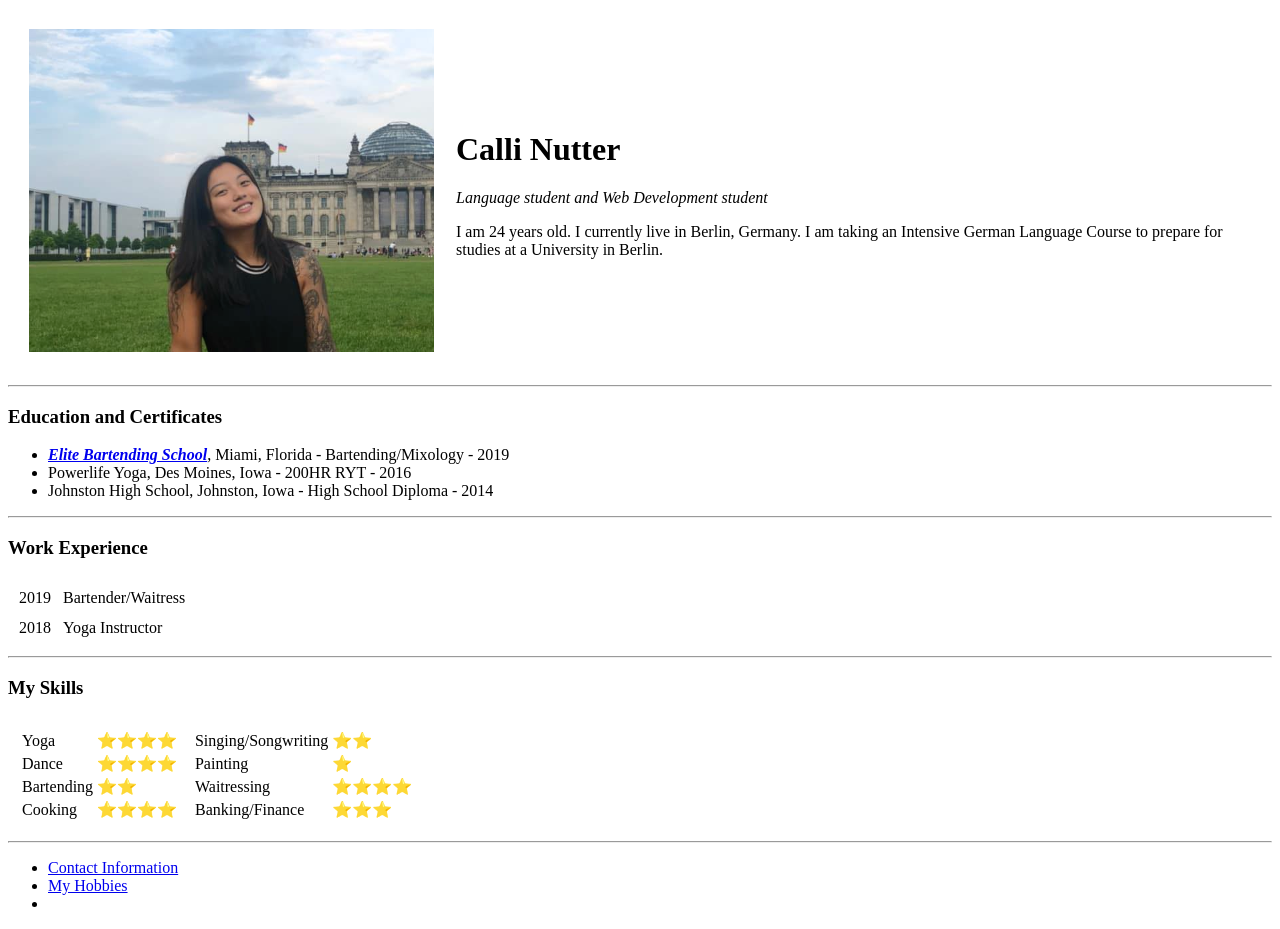
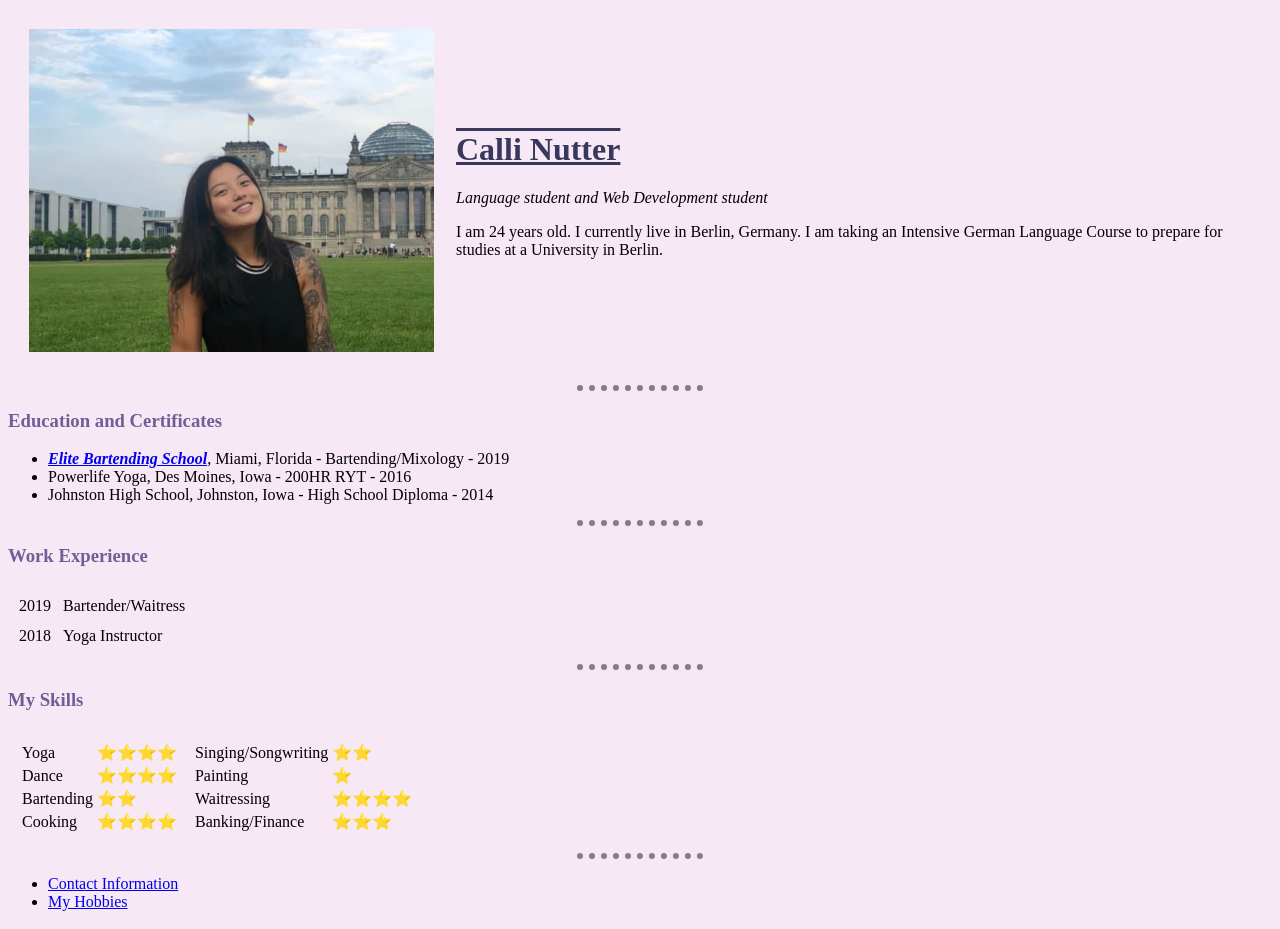
Before and after one commit to callinutter/cv, a plain HTML site: page index.html in a window 1280 px wide. Drawn offline with Linux system fonts and the light colour scheme.

Commit message:
add newest version of html pages and css which was missing

```diff
--- /dev/null
+++ b/css/styles.css
@@ -0,0 +1,23 @@
+body {
+    background-color: #f7e8f6;
+  }
+
+  h1 {
+    color: #39375b;
+    text-decoration: underline overline;
+  }
+
+  h3 {
+    color: #745c97;
+
+  }
+
+
+  hr {
+
+    border-style: dotted none none;
+    border-color: grey;
+    border-width: 6px;
+    width: 10%;
+
+    }
--- a/index.html
+++ b/index.html
@@ -4,6 +4,8 @@
 <head>
   <meta charset="utf-8">
   <title>♡Calli's Personal Site</title>
+  <link rel="stylesheet" href="css/styles.css">
+
 </head>
 
 <body>
@@ -87,7 +89,7 @@
 <ul>
   <li><a href="contact.html">Contact Information</a></li>
   <li><a href="Hobbies.html">My Hobbies</a></li>
-  <li></li>
+
 </ul>
 
 
```
Also changed, not shown: Hobbies.html (+1 -0 lines), contact.html (+1 -0 lines), inputs.html (+1 -0 lines).
